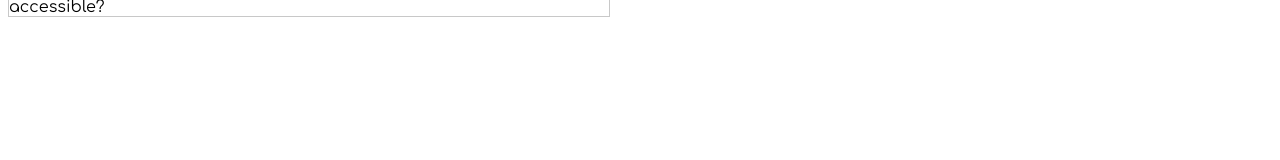
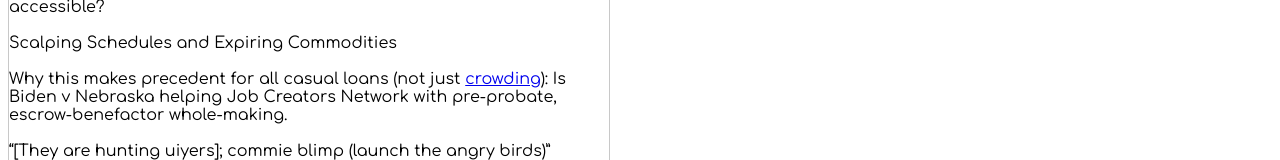
Before and after one commit to NickCarducci/multilevelcapital, a React (Create React App) app: page / in a window 1280 px wide. Shown: the part 583-743 px from the top of the page. Built offline with nearby package versions, Linux system fonts and the light colour scheme.

Commit message:
Update Basic.js

```diff
--- a/src/Basic.js
+++ b/src/Basic.js
@@ -233,6 +233,122 @@
               scrollTopAndHeight={this.state.scrollTop + window.innerHeight}
               scrollTop={!this.state.oldecon ? 0 : this.state.scrollTop}
             /> */}
+        <br />
+        <br />
+        Scalping Schedules and Expiring Commodities
+        <br />
+        <br />
+        Why this makes precedent for all casual loans (not just{space}
+        <a href="https://economics.stackexchange.com/questions/36012/why-does-ricardian-equivalence-not-hold-when-there-are-different-borrowing-and-l/54319">
+          crowding
+        </a>
+        ): Is Biden v Nebraska helping Job Creators Network with pre-probate,
+        escrow-benefactor whole-making.
+        <br />
+        <br />
+        “[They are hunting uiyers]; commie blimp (launch the angry birds)”
+        <br />
+        <br />
+        Obligate implied and reverse total to cash liability
+        <br />
+        <br />
+        Government and insurance has taken over our lives
+        <br />
+        <br />
+        haha this is so funny. birthright for mexians and haitians
+        <br />
+        <br />
+        Is a benefactor stable or growing? It’s both a cost and income, but its
+        competitive deflation is always a complementary substitution in proving
+        leisure product materiality to life basis. 1031 Reit payroll advance
+        payments if you want to be not liable for proprietorships. Just file,
+        don’t use a merchant account with carry forward losses because health
+        reimbursement arrangements can just use 2503(e) and 529 for no capital
+        gains tax… Is rent ordinary income or capital gains?
+        <br />
+        <br />
+        Is rent to a category code 6513 merchant ordinary income while rent to a
+        category code 8299 trust a capital gain?
+        <br />
+        <br />
+        Is rent to a category code 6513 merchant ordinary income while rent to a
+        category code 8299 trust a capital gain? Can a non-charitable material
+        purpose 529 trust be complex with a trustee separate from its grantor
+        and have unnamed beneficiaries?
+        <br />
+        <br />
+        Can a stored value card be used by a business to defer gifts from
+        clients to its unincorporated trust associations until tax season?
+        <br />
+        <br />
+        #### Without an itemized property lein loan, you need to wait for
+        probate or a statutory response to obligate the borrower to pay even
+        compounding interest unless identifying a certain industry toward a
+        benefactor account in the initial profit sharing association contract
+        arrangement, to which wage garnishment would suit the equivalent by
+        another trade name.
+        <br />
+        <br />
+        *You may contact them for:*
+        <br />
+        <br />
+        If you have collateralized an item (or trade and industry name) for sale
+        *as opposed to a tangible advanced payment for a scope of work
+        requirements to which rather consumer fraud law applies*, you can
+        foreclose (or garnish), still without violating FTC regulations and
+        infringing on consumers' rights, provided that you:
+        <br />
+        <br />
+        > [I]nclude in such communication or attempt to communicate a clear and
+        conspicuous statement describing a reasonable and simple method by which
+        the consumer can opt out of further electronic communications or
+        attempts to communicate by the debt collector to that address or
+        telephone number. (*Code of Federal Regulations Title 12 § 1006.6
+        Communications in connection with debt collection, e: Opt-out notice for
+        electronic communications or attempts to communicate*)
+        <br />
+        <br />
+        i. For the purpose of acquiring location information[]; > * [T]he debt
+        collector is seeking to identify and locate the person who is authorized
+        to act on behalf of the deceased consumer’s estate. The debt collector
+        may also state that the debt collector is seeking to identify and locate
+        the person handling the financial affairs of the deceased consumer.
+        (*op. cit., 10: Acquisition of Location Information, b: Form and content
+        of location communications, 2*, )
+        <br />
+        <br />
+        ii. With the prior consent of the consumer given directly to the debt
+        collector;
+        <br />
+        <br />
+        iii. With the express permission of a court of competent jurisdiction;
+        or
+        <br />
+        <br />
+        iv. As reasonably necessary to effectuate a postjudgment judicial
+        remedy. (*op. cit., d: Communications with third parties—, 2:
+        Exceptions, i-iv*)
+        <br />
+        <br />
+        You may be required to return down payments upon either repossession or
+        foreclosure-sale of collateral, if any.
+        <br />
+        <br />
+        More than living
+        <br />
+        <br />
+        Contest
+        <br />
+        <br />
+        For industry and state, non-binary, non-explicit approval pluralities
+        are unitary by binary issues, which are always decisive with a smallest
+        winning set as there are many choices and/or platforms. To maximize
+        binary issue representation by sample modicum, make more choices and/or
+        use approval voting for old ones. People are "strategic" to break the
+        tie, unless something changes.
+        <br />
+        <br />
+        Escrow only helps benefactors
       </div>
     );
   }
```
